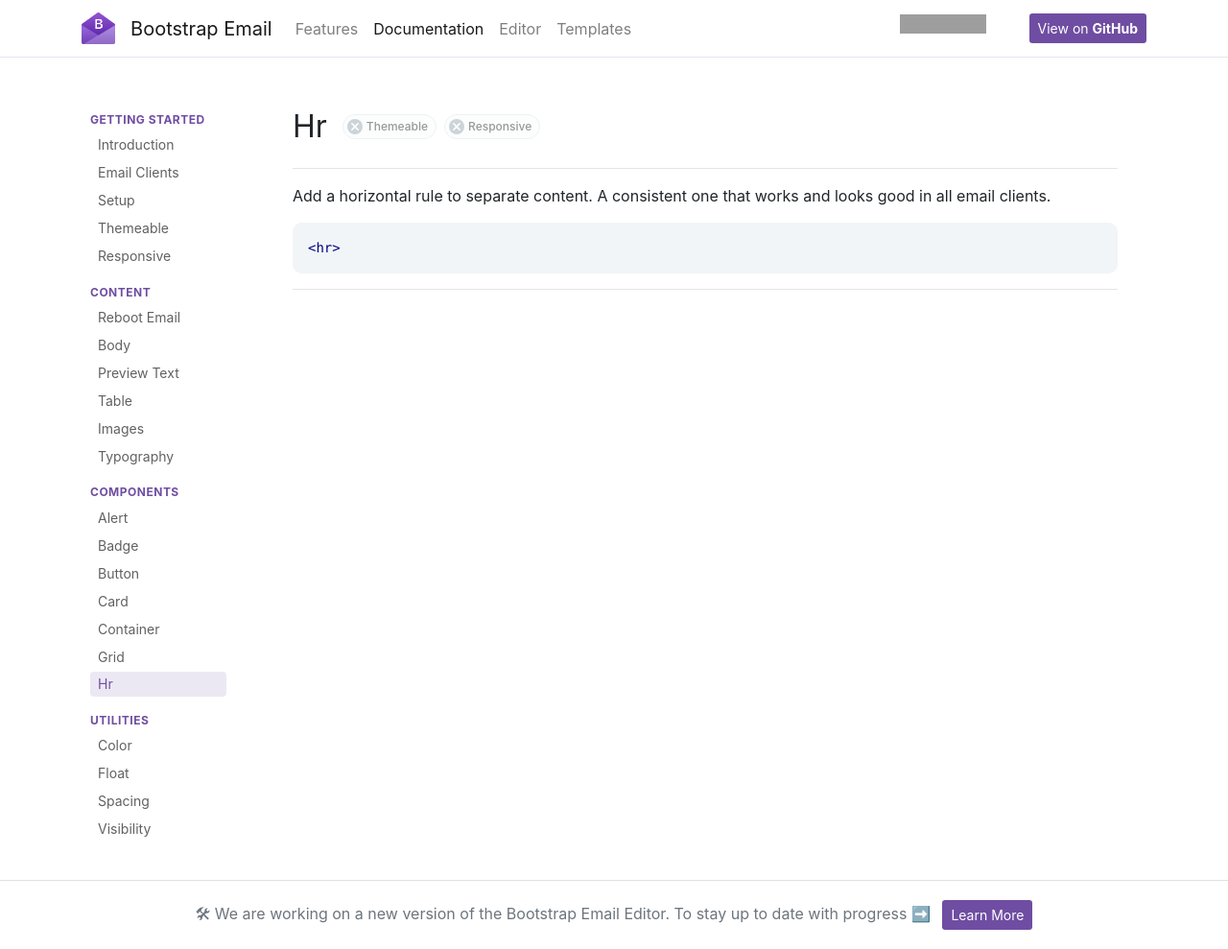
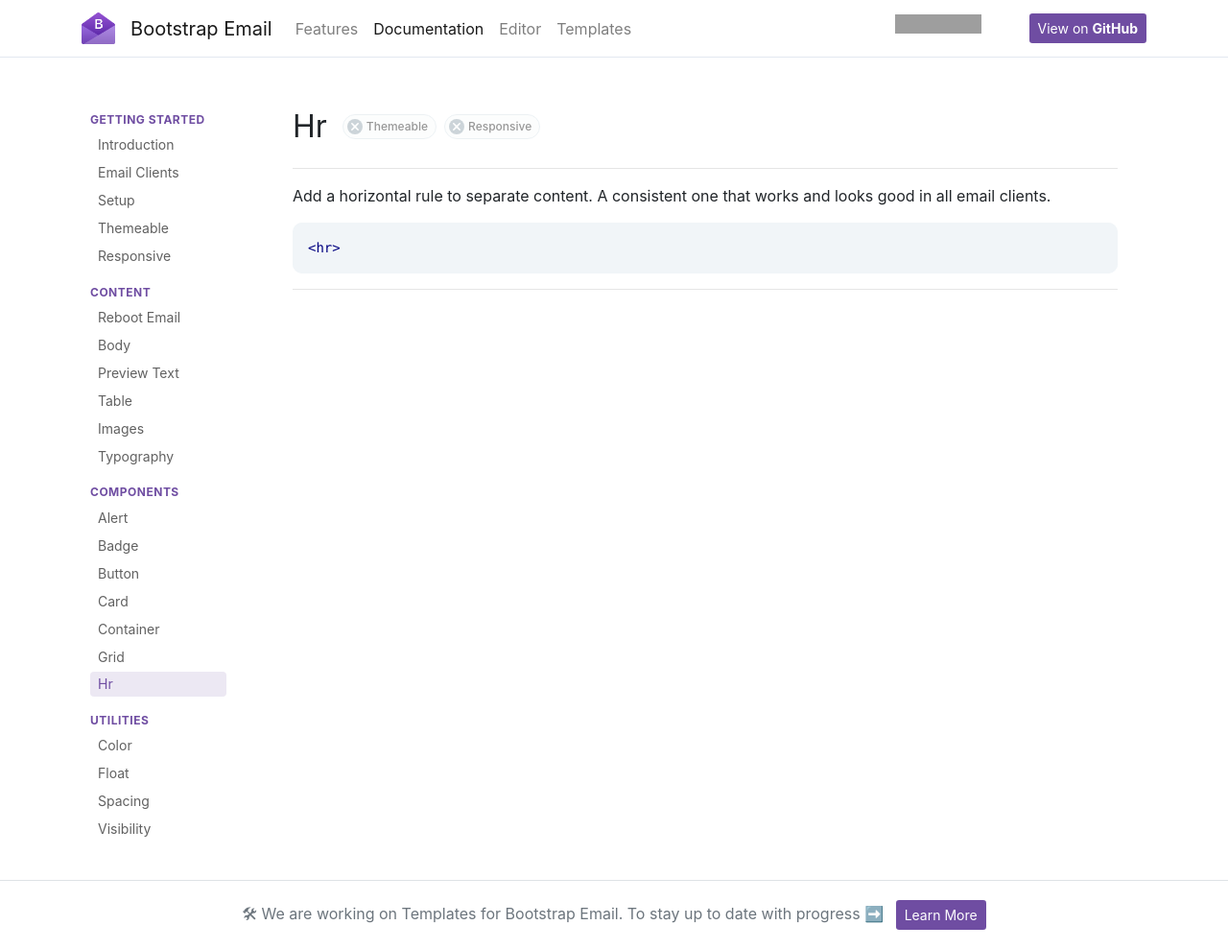
Before and after one commit to bootstrap-email/documentation-1.x, a Jekyll site: the page built from docs/hr.md, in a window 1280 px wide. Shown: the whole page at 96% size. Built offline with Jekyll 4.4.1, drawn with Linux system fonts in a browser that asks for light colours; nearby versions of some CDN libraries; comment, search, counter and statistics services are not loaded; grey boxes are pictures that could not be loaded.

Commit message:
Update to latest docs

```diff
--- a/_includes/footer.html
+++ b/_includes/footer.html
@@ -1,5 +1,5 @@
 <footer class="text-muted border-top">
   <div class="container text-center">
-    🛠 We are working on a new version of the Bootstrap Email Editor. To stay up to date with progress ➡️ <a class="btn btn-purple btn-sm ml-2" href="https://www.subscribepage.com/v2u9z5" target="_blank">Learn More</a>
+    🛠 We are working on Templates for Bootstrap Email. To stay up to date with progress ➡️ <a class="btn btn-purple btn-sm ml-2" href="https://editor.bootstrapemail.com/templates">Learn More</a>
   </div>
 </footer>
--- a/_includes/navbar.html
+++ b/_includes/navbar.html
@@ -1,4 +1,3 @@
-<!-- <a class="bg-primary text-white d-block text-center font-weight-bold" style="padding: 0.75rem;" href="https://benchhero.com">Hey 👋. Do you like tools? I'm working on a new tool comparison website called Bench Hero. Let me know what you think 🔨</a> -->
 <nav class="navbar navbar-expand-md navbar-light nav-docs">
   <div class="container">
     <a class="navbar-brand d-flex align-items-center" href="{{ site.url }}">
@@ -18,16 +17,14 @@
         </li>
         </li>
         <li class="nav-item">
-          <a class="nav-link {% if page.active == "editor" %}active{% endif %}" href="{{ site.url }}/editor">Editor</a>
+          <a class="nav-link" href="https://editor.bootstrapemail.com">Editor</a>
         </li>
         <li class="nav-item">
           <a class="nav-link" href="https://editor.bootstrapemail.com/templates">Templates</a>
         </li>
       </ul>
       <div class="ml-md-auto">
-        {% if page.active != "index" %}
-          <iframe style="margin-bottom: -11px;margin-right: -5px;" src="https://ghbtns.com/github-btn.html?user=stuyam&repo=bootstrap-email&type=star&count=true&size=large" frameborder="0" scrolling="0" width="135px" height="30px"></iframe>
-        {% endif %}
+        <iframe style="margin-bottom: -11px;" src="https://ghbtns.com/github-btn.html?user=stuyam&repo=bootstrap-email&type=star&count=true&size=large" frameborder="0" scrolling="0" width="135px" height="30px"></iframe>
         <a href="https://github.com/stuyam/bootstrap-email" class="ml-md-auto btn btn-purple btn-sm">View on <strong>GitHub</strong></a>
       </div>
     </div>
```
Also changed, not shown: editor.html (+4 -8 lines), index.html (+2 -8 lines).
